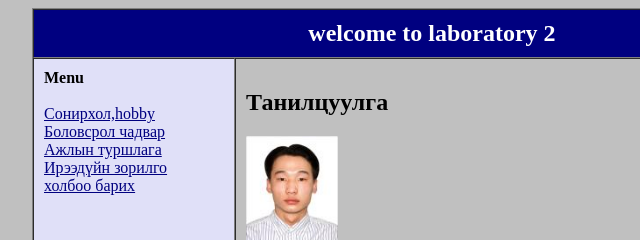
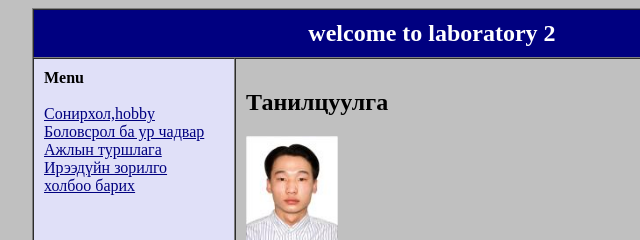
Before and after one commit to Batbold612/batbold612, a plain HTML site: page index.html in a window 1280 px wide. Shown: the top 240 px of the page, 208-848 px from the left. Drawn offline with Linux system fonts and the light colour scheme.

Commit message:
Initial commit

```diff
--- a/index.html
+++ b/index.html
@@ -20,7 +20,7 @@
     <td width="180" bgcolor="#E0E0F8">
       <font size="3"><b>Menu</b></font><br><br>
       <a href="https://batbold612.github.io/batbold612/Lab2.1">Сонирхол,hobby</a><br>
-      <a href="https://batbold612.github.io/batbold612/Lab2.2">Боловсрол  чадвар</a><br>
+      <a href="https://batbold612.github.io/batbold612/Lab2.2">Боловсрол ба ур чадвар</a><br>
       <a href="https://batbold612.github.io/batbold612/Lab2.3">Ажлын туршлага</a><br>
       <a href="https://batbold612.github.io/batbold612/Lab2.4">Ирээдүйн зорилго</a><br>
       <a href="https://batbold612.github.io/batbold612/Lab2.5">холбоо барих</a><br>
```
